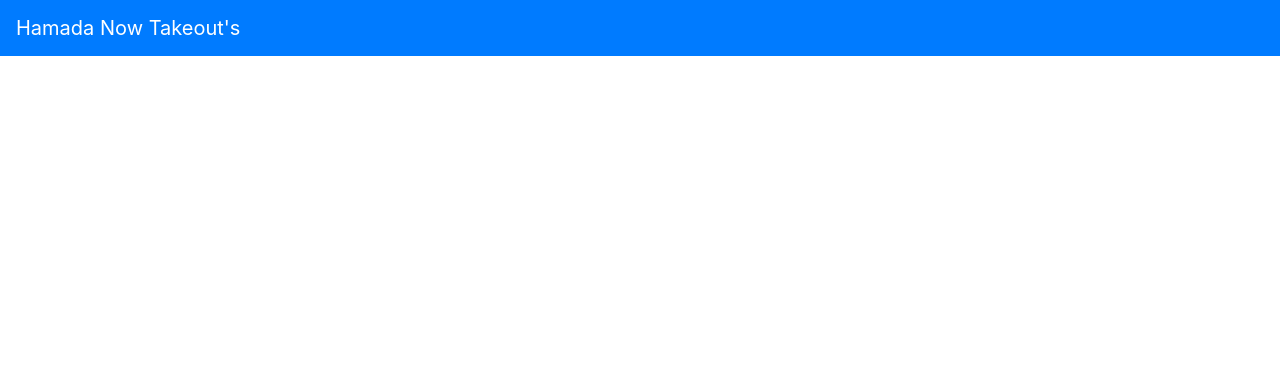
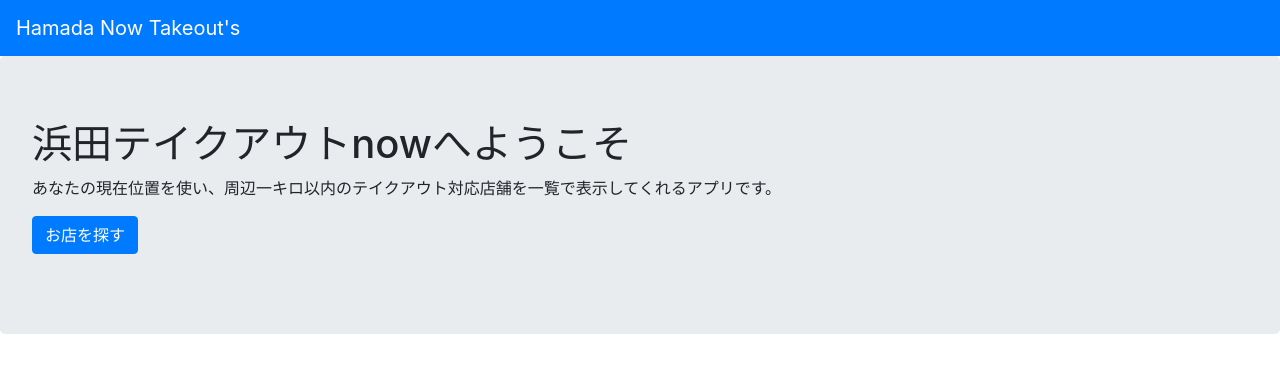
Before and after one commit to S-H-GAMELINKS/now-takeouts, a React (Create React App) app: page / in a window 1280 px wide. Shown: the top 372 px of the page. Built offline with nearby package versions, Linux system fonts and the light colour scheme.

Commit message:
add About component for jumbotron

```diff
--- a/src/App.js
+++ b/src/App.js
@@ -5,13 +5,20 @@ import './App.css';
 // import Bootstrap CSS
 import 'bootstrap/dist/css/bootstrap.min.css';
 
+// import React-Bootstrap COmponent's
+import Container from 'react-bootstrap/Container'
+
 // import component's
 import Header from './components/Header.jsx';
+import About from './components/About.jsx';
 
 class App extends React.Component {
   render() {
     return (
-      <Header />
+      <div className="app">
+        <Header />
+        <About />
+      </div>
     )
   }
 }
--- /dev/null
+++ b/src/components/About.jsx
@@ -0,0 +1,20 @@
+import React from 'react';
+import { Jumbotron, Button } from 'react-bootstrap';
+
+class Header extends React.Component {
+    render() {
+        return (
+            <Jumbotron>
+                <h1>浜田テイクアウトnowへようこそ</h1>
+                <p>
+                    あなたの現在位置を使い、周辺一キロ以内のテイクアウト対応店舗を一覧で表示してくれるアプリです。
+                </p>
+                <p>
+                    <Button variant="primary">お店を探す</Button>
+                </p>
+            </Jumbotron>
+        );
+    }
+}
+
+export default Header;
```
